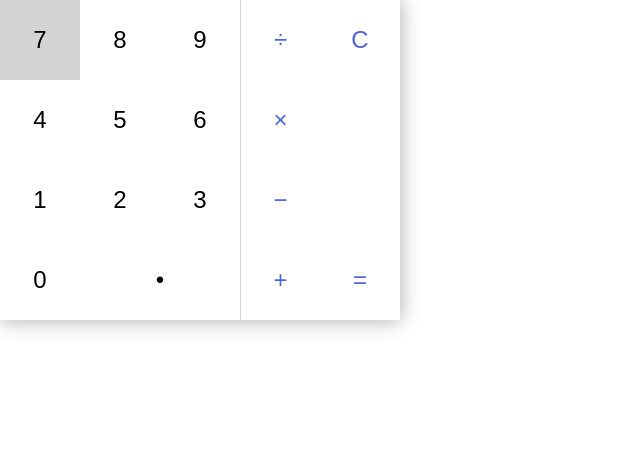
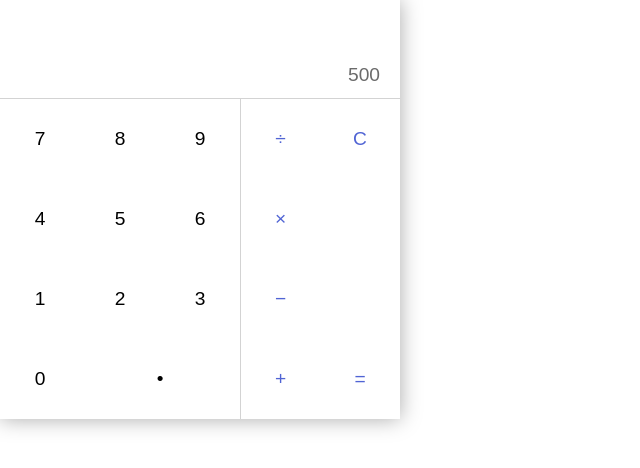
Before and after one commit to GerryLarios/math-expression-analyzer, a React (Create React App) app: page / in a window 1280 px wide. Shown: the top 468 px of the page, without its empty margins (0-640 px from the left). Built offline with nearby package versions, Linux system fonts and the light colour scheme.

Commit message:
[ADD] displays into calculator with css styles

```diff
--- a/src/App.css
+++ b/src/App.css
@@ -6,6 +6,20 @@
 .calculator {
     width: 400px;
     box-shadow: 0px 0px 20px 0px #aaaaaa;
+}
+
+.display {
+    width: 360px;
+    padding: 12px 20px;
+    text-align: right;
+    border: none;
+    font-size: 1.5em;
+}
+
+.preview {
+    color: #6b6b6b;
+    border-bottom: solid 1px #d3d3d3;
+    font-size: 1.2em;
 }
 
 .input-wrap {
@@ -35,7 +49,7 @@
     text-align: center;
     border: none;
     background-color: #ffffff;
-    font-size: 1.5em;
+    font-size: 1.2em;
 }
 
 .btn:hover {
--- a/src/Calculator.js
+++ b/src/Calculator.js
@@ -12,11 +12,8 @@ class Calculator extends Component {
         return(
             <div className="calculator">
                 <div className="displays">
-                    {/*
-                        Display:
-                            * Current value.
-                            * Pre-Result
-                    */}
+                    <input className="display main" type="text" />
+                    <input className="display preview" type="text" readOnly value="500"/>
                 </div>
                 <div className="input-wrap">
                     <div className="digits">
```
